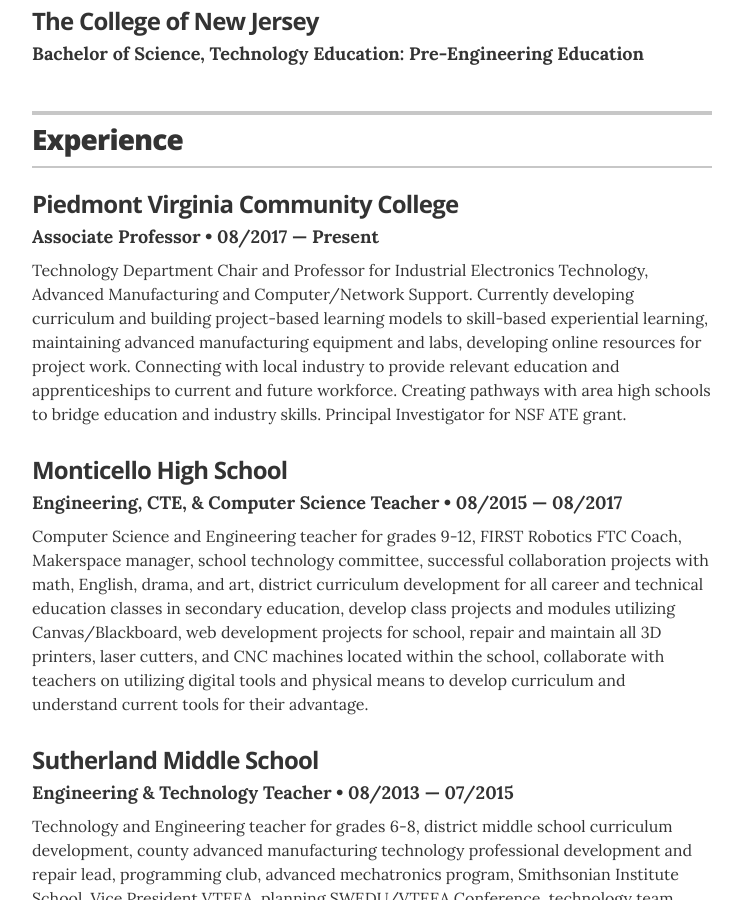
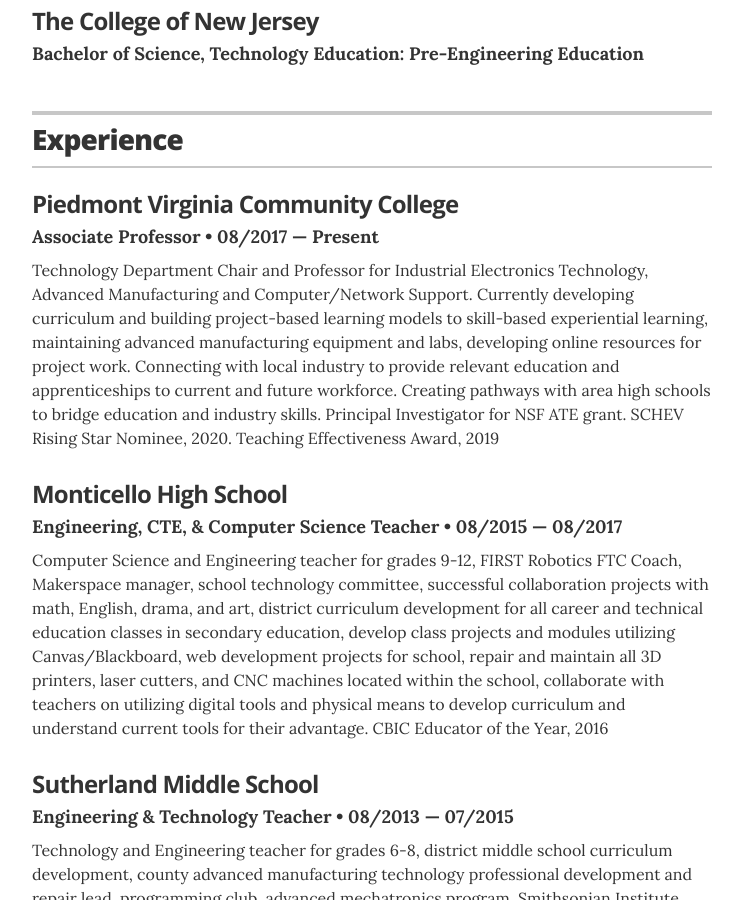
Before and after one commit to eabredder/eabredder.github.io, a Jekyll site: the page built from index.html, in a window 1280 px wide and 900 px high, scrolled down 614 px. Shown: the whole window, without its empty margins (268-1011 px from the left). Built offline with Jekyll 4.4.1, drawn with Linux system fonts in a browser that asks for light colours.

Commit message:
Update resume.html

```diff
--- a/_layouts/resume.html
+++ b/_layouts/resume.html
@@ -95,7 +95,7 @@
         <div class="resume-item" itemscope itemprop="worksFor" itemtype="http://schema.org/Organization">
           <h3 class="resume-item-title" itemprop="name">Piedmont Virginia Community College</h3>
           <h4 class="resume-item-details" itemprop="description">Associate Professor &bull; 08/2017 &mdash; Present</h4>
-          <p class="resume-item-copy">Technology Department Chair and Professor for Industrial Electronics Technology, Advanced Manufacturing and Computer/Network Support. Currently developing curriculum and building project-based learning models to skill-based experiential learning, maintaining advanced manufacturing equipment and labs, developing online resources for project work. Connecting with local industry to provide relevant education and apprenticeships to current and future workforce. Creating pathways with area high schools to bridge education and industry skills. Principal Investigator for NSF ATE grant.</p>
+          <p class="resume-item-copy">Technology Department Chair and Professor for Industrial Electronics Technology, Advanced Manufacturing and Computer/Network Support. Currently developing curriculum and building project-based learning models to skill-based experiential learning, maintaining advanced manufacturing equipment and labs, developing online resources for project work. Connecting with local industry to provide relevant education and apprenticeships to current and future workforce. Creating pathways with area high schools to bridge education and industry skills. Principal Investigator for NSF ATE grant. SCHEV Rising Star Nominee, 2020. Teaching Effectiveness Award, 2019</p>
 
           </div><!-- end of resume-item -->
 
@@ -104,7 +104,7 @@
         <div class="resume-item" itemscope itemprop="worksFor" itemtype="http://schema.org/Organization">
           <h3 class="resume-item-title" itemprop="name">Monticello High School</h3>
           <h4 class="resume-item-details" itemprop="description">Engineering, CTE, &amp; Computer Science Teacher &bull; 08/2015 &mdash; 08/2017</h4>
-          <p class="resume-item-copy">Computer Science and Engineering teacher for grades 9-12, FIRST Robotics FTC Coach, Makerspace manager, school technology committee, successful collaboration projects with math, English, drama, and art, district curriculum development for all career and technical education classes in secondary education, develop class projects and modules utilizing Canvas/Blackboard, web development projects for school, repair and maintain all 3D printers, laser cutters, and CNC machines located within the school, collaborate with teachers on utilizing digital tools and physical means to develop curriculum and understand current tools for their advantage.</p>
+          <p class="resume-item-copy">Computer Science and Engineering teacher for grades 9-12, FIRST Robotics FTC Coach, Makerspace manager, school technology committee, successful collaboration projects with math, English, drama, and art, district curriculum development for all career and technical education classes in secondary education, develop class projects and modules utilizing Canvas/Blackboard, web development projects for school, repair and maintain all 3D printers, laser cutters, and CNC machines located within the school, collaborate with teachers on utilizing digital tools and physical means to develop curriculum and understand current tools for their advantage. CBIC Educator of the Year, 2016</p>
 
         </div><!-- end of resume-item -->
 
```
